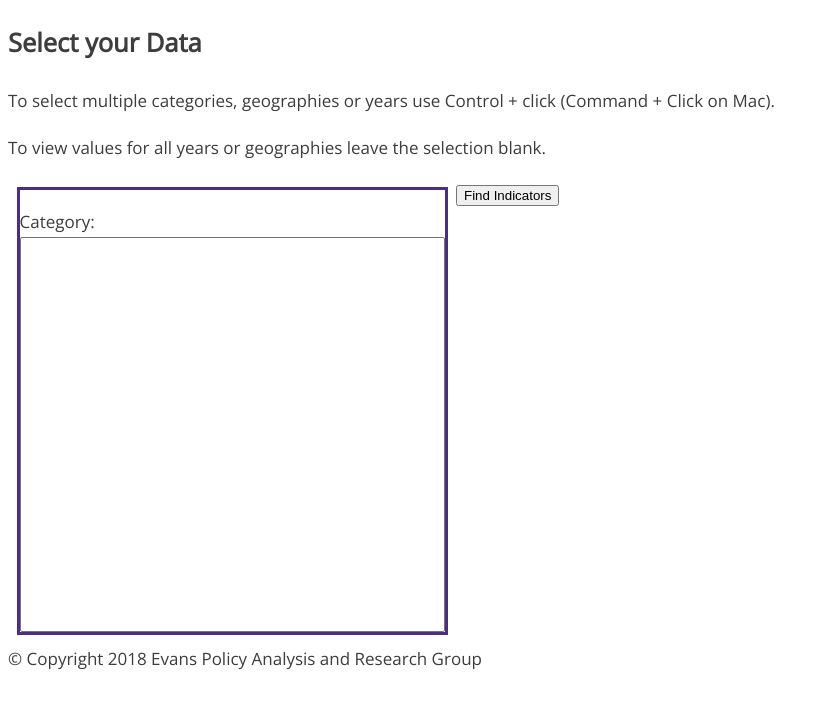
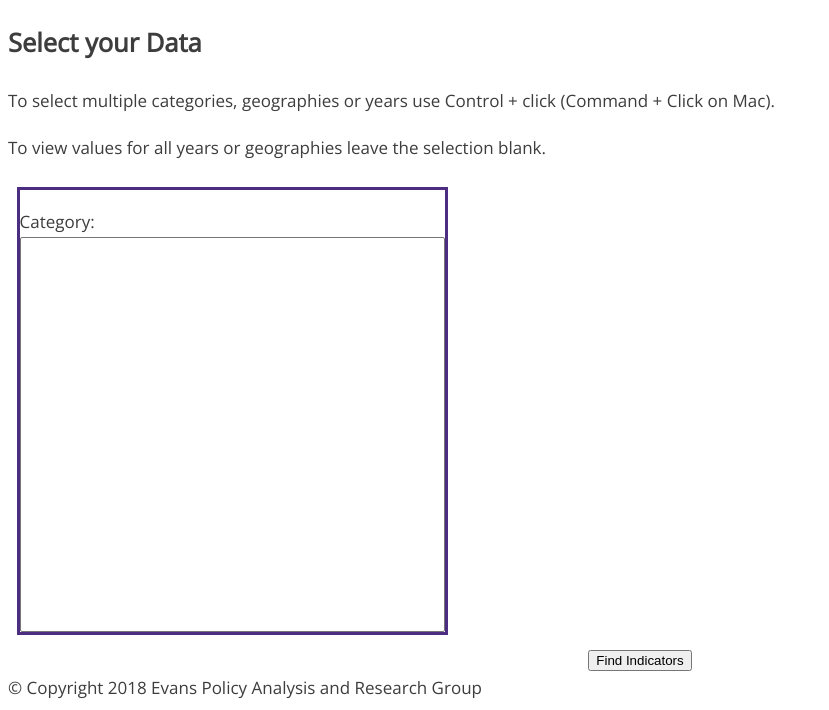
Before and after one commit to EvansSchoolPolicyAnalysisAndResearch/375-AgQuery, a Flask app: page / in a window 1280 px wide. Shown: the part 191-901 px from the top of the page, without its empty margins (0-829 px from the left). Before the commit the page ends 861 px from the top, so only its background shows below. Run offline with Flask 2, Linux system fonts and the light colour scheme; data that the repository does not hold is empty.

Commit message:
Moved CSV Download option to the index page
Changed css, the two templates, and the views.py to allow people to
download the CSV file directly. This also fixed the 'send the entire csv
back and forth across the internet problem.'

```diff
--- a/app/static/css/main.css
+++ b/app/static/css/main.css
@@ -103,6 +103,11 @@ select {
 	padding-bottom: .5em;
 }
 
+.buttonbox {
+	clear:both;
+	margin: auto;
+	text-align:center;
+}
 
 td {
 	padding: 10px;
--- a/app/templates/index.html
+++ b/app/templates/index.html
@@ -28,8 +28,9 @@
 			{% endfor %}
 		</select>
 	</div>
-
-	<input type="submit" name="Find Indicators" value="Find Indicators">
+	<div class='buttonbox'>
+		<input type="submit" name="Find Indicators" value="Find Indicators">
+	</div>
 </form>
 {% endif %}
 
@@ -67,8 +68,10 @@
 			</ul>
 		</div>
 	</div>
-	<input type="submit" value="Go"
-		{% if goDisabled==True %} disabled='true' {% endif %}>
+	<div class='buttonbox'>
+		<input type="submit" value="Go" formaction='results' />
+		<input type='submit' value='Download CSV' formaction='get-csv' />
+	</div>
 </form>
 {% endif %}
 {% endblock %}
--- a/app/templates/results.html
+++ b/app/templates/results.html
@@ -7,10 +7,6 @@
 {% block pageheader %}Results:{% endblock %}
 
 {% block body %}
-<form method="POST" action="/get-csv">
-	<input type='hidden' name='csv' value='{{csv}}'>
-	<input type='submit' value="Get CSV">
-</form>
 <table>
 	<tr>
 		<th>Indicator Name</th>
--- a/app/views.py
+++ b/app/views.py
@@ -79,29 +79,40 @@ def results():
 		# Those need to be removed from the dict of indicator names
 		if filterDict['year']:
 			del filterDict['indicatorName'] ['years']
-
 		if filterDict['geography']:
 			del filterDict['indicatorName'] ['geography']
 
-
 		# Query the database to get the estimates.
 		indicators = db_session.query(Estimates).filter(filterFactory(filterDict, True, Estimates))
-
-		# Building the rows of the CSV
-		# This is horrible code that should be replaced before the final
-		# version as it relies on the order of the keys in the code.
-		headers = Estimates.__table__.columns.keys()
-		csvRows =[','.join(headers),]
-		csvRows[0] = csvRows[0][3:]
-		for ind in indicators:
-			csvRows.append(str(ind))
-		# Combine all of the rows into a single row.
-		csv = "\n".join(csvRows)
-	return render_template("results.html", indicators=indicators, csv=csv)
+	return render_template("results.html", indicators=indicators)
 
 @app.route('/get-csv',methods={"POST"})
 def get_csv():
-		return Response(request.form.get('csv'), mimetype="text/plain",
+	filterDict = {}
+	filterDict['geography'] = request.form.getlist('geography')
+	filterDict['year'] = request.form.getlist('years')
+	filterDict['indicatorName'] = request.values.to_dict()
+
+	# Request.values.to_dict() also gives the values for year and geos,
+	# Those need to be removed from the dict of indicator names
+	if filterDict['year']:
+		del filterDict['indicatorName'] ['years']
+	if filterDict['geography']:
+		del filterDict['indicatorName'] ['geography']
+
+	# Query the database to get the estimates.
+	indicators = db_session.query(Estimates).filter(filterFactory(filterDict, True, Estimates))
+	# Building the rows of the CSV
+	# This is horrible code that should be replaced before the final
+	# version as it relies on the order of the keys in the code.
+	headers = Estimates.__table__.columns.keys()
+	csvRows =[','.join(headers),]
+	csvRows[0] = csvRows[0][3:]
+	for ind in indicators:
+		csvRows.append(str(ind))
+	# Combine all of the rows into a single row.
+	csv = "\n".join(csvRows)
+	return Response(csv, mimetype="text/plain",
 			headers={
 				"Content-Disposition": "attachment;filename=estimates.csv"})
 
```
